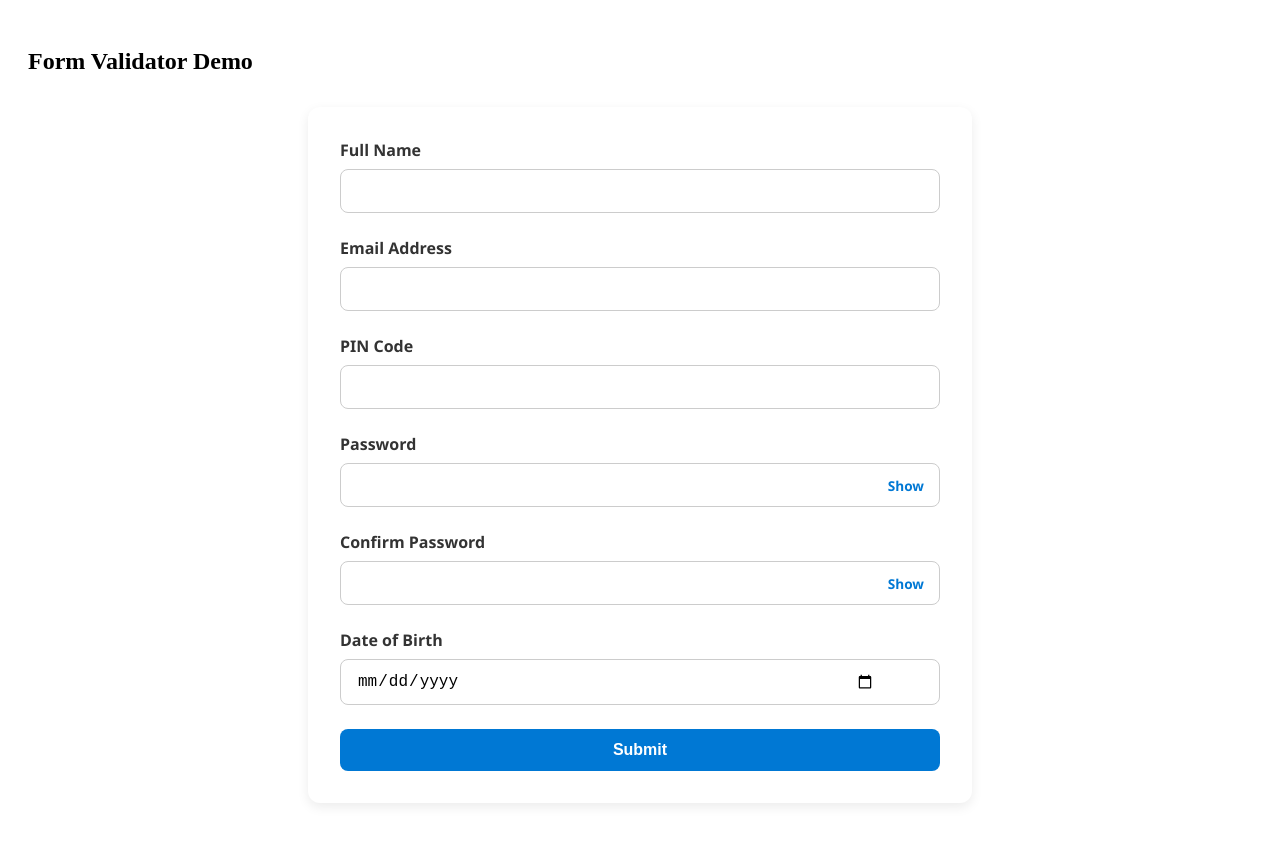
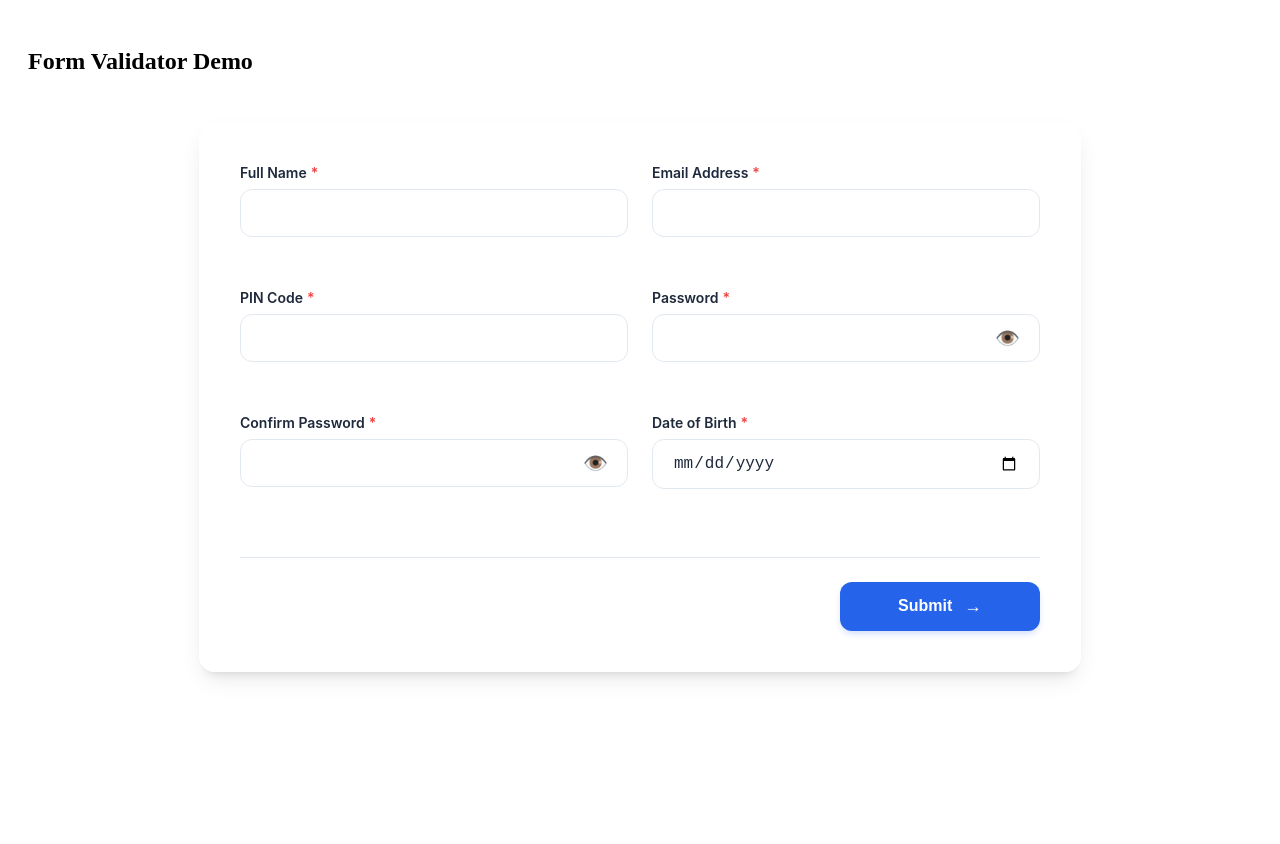
Before and after one commit to Abmarne/regulated-form-validator, a React (Vite) app: page / in a window 1280 px wide. Shown: the top 844 px of the page. After the commit the page ends 800 px from the top, so only its background shows below. Built offline with nearby package versions, Linux system fonts and the light colour scheme.

Commit message:
feat: implement FormRenderer component with modern styling and multi-step wizard support

```diff
--- a/src/formRenderer.css
+++ b/src/formRenderer.css
@@ -1,27 +1,85 @@
 /* FormRenderer.css */
+:root {
+  --rfv-primary: #2563eb;
+  --rfv-primary-hover: #1d4ed8;
+  --rfv-bg: #f8fafc;
+  --rfv-card-bg: rgba(255, 255, 255, 0.8);
+  --rfv-text: #1e293b;
+  --rfv-text-muted: #64748b;
+  --rfv-border: #e2e8f0;
+  --rfv-input-bg: #ffffff;
+  --rfv-error: #ef4444;
+  --rfv-error-bg: #fee2e2;
+  --rfv-warning: #f59e0b;
+  --rfv-warning-bg: #fef3c7;
+  --rfv-info: #3b82f6;
+  --rfv-info-bg: #dbeafe;
+  --rfv-shadow: 0 10px 25px -5px rgba(0, 0, 0, 0.1), 0 8px 10px -6px rgba(0, 0, 0, 0.1);
+  --rfv-radius: 16px;
+  --rfv-transition: all 0.3s cubic-bezier(0.4, 0, 0.2, 1);
+}
 
-form {
-  max-width: 600px;
-  margin: 2rem auto;
-  padding: 2rem;
-  background: #ffffff;
-  border-radius: 12px;
-  box-shadow: 0 4px 12px rgba(0,0,0,0.08);
-  display: flex;
-  flex-direction: column;
+.form-container.modern-theme {
+  max-width: 800px;
+  margin: 3rem auto;
+  padding: 2.5rem;
+  background: var(--rfv-card-bg);
+  backdrop-filter: blur(12px);
+  -webkit-backdrop-filter: blur(12px);
+  border: 1px solid rgba(255, 255, 255, 0.3);
+  border-radius: var(--rfv-radius);
+  box-shadow: var(--rfv-shadow);
+  font-family: 'Inter', -apple-system, BlinkMacSystemFont, "Segoe UI", Roboto, sans-serif;
+  color: var(--rfv-text);
+  animation: rfvFadeIn 0.5s ease-out;
+}
+
+@keyframes rfvFadeIn {
+  from { opacity: 0; transform: translateY(10px); }
+  to { opacity: 1; transform: translateY(0); }
+}
+
+.form-title {
+  font-size: 1.875rem;
+  font-weight: 800;
+  margin-bottom: 0.5rem;
+  background: linear-gradient(135deg, var(--rfv-primary), #6366f1);
+  -webkit-background-clip: text;
+  background-clip: text;
+  -webkit-text-fill-color: transparent;
+  letter-spacing: -0.025em;
+}
+
+.form-description {
+  color: var(--rfv-text-muted);
+  margin-bottom: 2.5rem;
+  font-size: 1rem;
+}
+
+.fields-grid {
+  display: grid;
+  grid-template-columns: repeat(2, 1fr);
   gap: 1.5rem;
-  font-family: "Segoe UI", Roboto, sans-serif;
 }
 
 .form-group {
   display: flex;
   flex-direction: column;
+  gap: 0.5rem;
+  transition: var(--rfv-transition);
 }
 
-label {
+.form-group label {
+  font-size: 0.875rem;
   font-weight: 600;
-  margin-bottom: 0.5rem;
-  color: #333;
+  color: var(--rfv-text);
+  display: flex;
+  align-items: center;
+  gap: 0.25rem;
+}
+
+.required-star {
+  color: var(--rfv-error);
 }
 
 .input-wrapper {
@@ -32,105 +90,220 @@ label {
 
 .input-wrapper input {
   width: 100%;
-  padding: 0.75rem 1rem;
-  padding-right: 4rem; /* reserve space for toggle text */
-  border: 1px solid #ccc;
-  border-radius: 8px;
+  padding: 0.875rem 1.25rem;
+  background: var(--rfv-input-bg);
+  border: 1.5px solid var(--rfv-border);
+  border-radius: 12px;
   font-size: 1rem;
-  transition: border-color 0.2s, box-shadow 0.2s;
+  color: var(--rfv-text);
+  transition: var(--rfv-transition);
 }
 
 .input-wrapper input:focus {
-  border-color: #0078d4; /* Microsoft blue */
-  box-shadow: 0 0 0 3px rgba(0,120,212,0.2);
   outline: none;
+  border-color: var(--rfv-primary);
+  box-shadow: 0 0 0 4px rgba(37, 99, 235, 0.1);
 }
 
-/* Toggle text inside password fields */
-.toggle-text {
-  position: absolute;
-  right: 1rem;
-  top: 50%;
-  transform: translateY(-50%);
-  cursor: pointer;
-  font-size: 0.85rem;
-  font-weight: 600;
-  color: #0078d4;
-  user-select: none;
+.has-error .input-wrapper input {
+  border-color: var(--rfv-error);
 }
 
-.toggle-text:hover {
-  text-decoration: underline;
+.has-error .input-wrapper input:focus {
+  box-shadow: 0 0 0 4px rgba(239, 68, 68, 0.1);
 }
 
-button[type="submit"] {
-  padding: 0.75rem 1.5rem;
-  background: #0078d4;
-  color: #fff;
-  font-size: 1rem;
-  font-weight: 600;
+.toggle-password-btn {
+  position: absolute;
+  right: 0.75rem;
+  background: transparent;
   border: none;
+  padding: 0.5rem;
+  cursor: pointer;
+  color: var(--rfv-text-muted);
+  font-size: 1.25rem;
+  display: flex;
+  align-items: center;
+  justify-content: center;
   border-radius: 8px;
-  cursor: pointer;
-  transition: background 0.2s;
+  transition: var(--rfv-transition);
 }
 
-button[type="submit"]:hover {
-  background: #005a9e;
+.toggle-password-btn:hover {
+  background: var(--rfv-bg);
+  color: var(--rfv-primary);
 }
 
-button[type="submit"]:active {
-  background: #004578;
+.error-container {
+  min-height: 20px;
 }
 
-/* Severity-based validation messages */
 .validation-message {
-  margin-top: 0.5rem;
-  font-size: 0.9rem;
+  font-size: 0.75rem;
   font-weight: 500;
-  border-radius: 6px;
-  padding: 0.4rem 0.6rem;
+  padding: 0.5rem 0.75rem;
+  border-radius: 8px;
+  margin-top: 0.25rem;
+  display: flex;
+  align-items: center;
+  gap: 0.5rem;
+  animation: rfvSlideDown 0.2s ease-out;
+}
+
+@keyframes rfvSlideDown {
+  from { opacity: 0; transform: translateY(-5px); }
+  to { opacity: 1; transform: translateY(0); }
 }
 
 .validation-message.error {
-  color: #d83b01; /* red */
-  background: #fde7e9;
-  border: 1px solid #d83b01;
+  background: var(--rfv-error-bg);
+  color: var(--rfv-error);
+  border: 1px solid rgba(239, 68, 68, 0.2);
 }
 
 .validation-message.warning {
-  color: #946200; /* amber/brown */
-  background: #fff4ce;
-  border: 1px solid #946200;
+  background: var(--rfv-warning-bg);
+  color: var(--rfv-warning);
+  border: 1px solid rgba(245, 158, 11, 0.2);
 }
 
 .validation-message.info {
-  color: #005a9e; /* blue */
-  background: #deecf9;
-  border: 1px solid #005a9e;
+  background: var(--rfv-info-bg);
+  color: var(--rfv-info);
+  border: 1px solid rgba(59, 130, 246, 0.2);
 }
 
-/* Responsive tweaks */
-@media (max-width: 480px) {
-  form {
-    padding: 1rem;
+.form-actions {
+  margin-top: 2.5rem;
+  padding-top: 1.5rem;
+  border-top: 1px solid var(--rfv-border);
+  display: flex;
+  justify-content: flex-end;
+  gap: 1rem;
+}
+
+.submit-btn {
+  padding: 0.875rem 2rem;
+  background: var(--rfv-primary);
+  color: white;
+  border: none;
+  border-radius: 12px;
+  font-size: 1rem;
+  font-weight: 600;
+  cursor: pointer;
+  display: flex;
+  align-items: center;
+  gap: 0.75rem;
+  transition: var(--rfv-transition);
+  box-shadow: 0 4px 6px -1px rgba(37, 99, 235, 0.2);
+}
+
+.submit-btn:hover {
+  background: var(--rfv-primary-hover);
+  transform: translateY(-1px);
+  box-shadow: 0 10px 15px -3px rgba(37, 99, 235, 0.3);
+}
+
+.submit-btn:active {
+  transform: translateY(0);
+}
+
+.primary-btn {
+  flex: 1;
+  justify-content: center;
+  max-width: 200px;
+}
+
+.back-btn {
+  padding: 0.875rem 1.5rem;
+  background: transparent;
+  color: var(--rfv-text);
+  border: 1.5px solid var(--rfv-border);
+  border-radius: 12px;
+  font-size: 1rem;
+  font-weight: 600;
+  cursor: pointer;
+  display: flex;
+  align-items: center;
+  gap: 0.5rem;
+  transition: var(--rfv-transition);
+}
+
+.back-btn:hover {
+  background: var(--rfv-bg);
+  border-color: var(--rfv-text-muted);
+}
+
+.btn-icon {
+  font-size: 1.1rem;
+  transition: var(--rfv-transition);
+}
+
+.submit-btn:hover .btn-icon {
+  transform: translateX(4px);
+}
+
+/* Wizard Elements */
+.wizard-progress {
+  margin-bottom: 2rem;
+  animation: rfvFadeIn 0.5s ease-out;
+}
+
+.progress-bar {
+  height: 6px;
+  background: var(--rfv-border);
+  border-radius: 10px;
+  overflow: hidden;
+  margin-bottom: 0.75rem;
+}
+
+.progress-fill {
+  height: 100%;
+  background: linear-gradient(90deg, var(--rfv-primary), #6366f1);
+  transition: width 0.5s cubic-bezier(0.4, 0, 0.2, 1);
+}
+
+.step-indicator {
+  font-size: 0.875rem;
+  color: var(--rfv-text-muted);
+}
+
+.step-indicator strong {
+  color: var(--rfv-primary);
+  margin-left: 0.25rem;
+}
+
+.no-fields {
+  text-align: center;
+  padding: 2rem;
+  color: var(--rfv-text-muted);
+  border: 2px dashed var(--rfv-border);
+  border-radius: 12px;
+}
+
+/* Responsive Grid */
+@media (max-width: 640px) {
+  .fields-grid {
+    grid-template-columns: 1fr;
+  }
+
+  .form-container.modern-theme {
+    margin: 1rem;
+    padding: 1.5rem;
+  }
+
+  .form-title {
+    font-size: 1.5rem;
+  }
+
+  .form-actions {
+    flex-direction: column-reverse;
     gap: 1rem;
   }
 
-  .input-wrapper input,
-  button[type="submit"] {
-    font-size: 0.9rem;
-    padding: 0.6rem;
-    padding-right: 3rem; /* adjust for smaller screens */
-  }
-
-  .toggle-text {
-    font-size: 0.75rem;
-    right: 0.75rem;
-  }
-
-  .validation-message {
-    font-size: 0.8rem;
-    padding: 0.3rem 0.5rem;
+  .submit-btn, .back-btn {
+    width: 100%;
+    max-width: none;
+    justify-content: center;
   }
 }
--- a/src/formRenderer.jsx
+++ b/src/formRenderer.jsx
@@ -1,15 +1,22 @@
-import React, { useState } from "react";
+import React, { useState, useMemo } from "react";
 import { validateAll, validateField } from "./validator.js";
 import "./FormRenderer.css";
 
-export default function FormRenderer({ config, onSubmit, locale = "en" }) {
+export default function FormRenderer({ config, onSubmit, locale = "en", theme = "modern" }) {
+  const [currentStep, setCurrentStep] = useState(0);
   const [values, setValues] = useState({});
   const [errors, setErrors] = useState({});
   const [visiblePasswords, setVisiblePasswords] = useState({});
-  const [timeouts, setTimeouts] = useState({}); // track active timeouts per field
+  const [timeouts, setTimeouts] = useState({});
 
-  if (!config?.fields?.length) {
-    return <div>No fields configured</div>;
+  const isMultiStep = !!config?.steps?.length;
+  const steps = config.steps || [{ fields: config.fields || [], title: config.title, description: config.description }];
+  const currentStepData = steps[currentStep];
+  const isFirstStep = currentStep === 0;
+  const isLastStep = currentStep === steps.length - 1;
+
+  if (!isMultiStep && !config?.fields?.length) {
+    return <div className="no-fields">No fields configured</div>;
   }
 
   const handleChange = async (e, field) => {
@@ -18,10 +25,7 @@ export default function FormRenderer({ config, onSubmit, locale = "en" }) {
     let invalidCharUsed = false;
 
     if (field.allowedChars) {
-      const filtered = rawVal
-        .split("")
-        .filter((ch) => field.allowedChars.test(ch))
-        .join("");
+      const filtered = rawVal.split("").filter((ch) => field.allowedChars.test(ch)).join("");
       if (filtered !== rawVal) {
         invalidCharUsed = true;
         val = filtered;
@@ -39,106 +43,132 @@ export default function FormRenderer({ config, onSubmit, locale = "en" }) {
         ? (typeof field.messageOnInvalid === "object"
             ? field.messageOnInvalid[locale] || field.messageOnInvalid.en
             : field.messageOnInvalid)
-        : res.valid
-        ? null
-        : res.errors,
+        : res.valid ? null : res.errors,
     }));
   };
 
-  const handleSubmit = async (e) => {
+  const handleNext = async (e) => {
     e.preventDefault();
-    const result = await validateAll(config.fields, values, locale);
-    setErrors(result.errors);
+    const result = await validateAll(currentStepData.fields, values, locale);
+    setErrors((prev) => ({ ...prev, ...result.errors }));
+
     if (result.valid) {
+      if (isLastStep) {
         onSubmit(values);
+      } else {
+        setCurrentStep(prev => prev + 1);
       }
+    }
+  };
+
+  const handleBack = () => {
+    if (!isFirstStep) setCurrentStep(prev => prev - 1);
   };
 
   const toggleVisibility = (fieldName) => {
     setVisiblePasswords((prev) => {
       const newState = { ...prev, [fieldName]: !prev[fieldName] };
-
-      // If toggled to visible, set a timeout to auto-hide after 5 seconds
       if (newState[fieldName]) {
-        if (timeouts[fieldName]) {
-          clearTimeout(timeouts[fieldName]);
+        if (timeouts[fieldName]) clearTimeout(timeouts[fieldName]);
+        const timeoutId = setTimeout(() => {
+          setVisiblePasswords((prevState) => ({ ...prevState, [fieldName]: false }));
+        }, 3000);
+        setTimeouts((prevTimeouts) => ({ ...prevTimeouts, [fieldName]: timeoutId }));
       }
-        const timeoutId = setTimeout(() => {
-          setVisiblePasswords((prevState) => ({
-            ...prevState,
-            [fieldName]: false,
-          }));
-        }, 3000); // auto-hide after 3 seconds
-        setTimeouts((prevTimeouts) => ({
-          ...prevTimeouts,
-          [fieldName]: timeoutId,
-        }));
-      }
-
       return newState;
     });
   };
 
   return (
-    <form onSubmit={handleSubmit}>
-      {config.fields.map((field) => (
-        <div key={field.name} className="form-group">
-          <label htmlFor={field.name}>{field.label}</label>
+    <div className={`form-container ${theme}-theme ${isMultiStep ? 'wizard-mode' : ''}`}>
+      {isMultiStep && (
+        <div className="wizard-progress">
+          <div className="progress-bar">
+            <div
+              className="progress-fill"
+              style={{ width: `${((currentStep + 1) / steps.length) * 100}%` }}
+            />
+          </div>
+          <div className="step-indicator">
+            Step {currentStep + 1} of {steps.length}: <strong>{currentStepData.title}</strong>
+          </div>
+        </div>
+      )}
+
+      <form onSubmit={handleNext} noValidate>
+        {currentStepData.title && !isMultiStep && <h2 className="form-title">{currentStepData.title}</h2>}
+        {currentStepData.description && <p className="form-description">{currentStepData.description}</p>}
+
+        <div className="fields-grid">
+          {currentStepData.fields.map((field) => (
+            <div
+              key={field.name}
+              className={`form-group ${errors[field.name] ? "has-error" : ""}`}
+              style={{ gridColumn: field.fullWidth ? "1 / -1" : "span 1" }}
+            >
+              <label htmlFor={field.name}>
+                {field.label}
+                {field.validation?.some(v => v.type === "required") && <span className="required-star">*</span>}
+              </label>
+
               <div className="input-wrapper">
                 <input
                   id={field.name}
                   name={field.name}
                   type={
                     field.type === "password"
-                  ? visiblePasswords[field.name]
-                    ? "text"
-                    : "password"
+                      ? visiblePasswords[field.name] ? "text" : "password"
                       : field.type || "text"
                   }
+                  placeholder={field.placeholder || ""}
                   value={values[field.name] || ""}
                   onChange={(e) => handleChange(e, field)}
                   maxLength={field.max || undefined}
                   aria-invalid={!!errors[field.name]}
                   aria-describedby={`${field.name}-error`}
+                  aria-required={field.validation?.some(v => v.type === "required")}
                 />
                 {field.type === "password" && (
-              <span
-                className="toggle-text"
+                  <button
+                    type="button"
+                    className="toggle-password-btn"
                     onClick={() => toggleVisibility(field.name)}
-                role="button"
-                aria-label={
-                  visiblePasswords[field.name] ? "Hide password" : "Show password"
-                }
+                    aria-label={visiblePasswords[field.name] ? "Hide password" : "Show password"}
                   >
-                {visiblePasswords[field.name] ? "Hide" : "Show"}
-              </span>
+                    {visiblePasswords[field.name] ? <span>👁️‍🗨️</span> : <span>👁️</span>}
+                  </button>
                 )}
               </div>
 
-          {errors[field.name] &&
-            Array.isArray(errors[field.name]) &&
+              <div id={`${field.name}-error`} className="error-container" role="alert">
+                {errors[field.name] && (
+                  Array.isArray(errors[field.name]) ? (
                     errors[field.name].map((err, idx) => (
-              <div
-                key={idx}
-                id={`${field.name}-error-${idx}`}
-                className={`validation-message ${err.severity}`}
-              >
-                {typeof err.message === "object"
-                  ? err.message[locale] || err.message.en
-                  : err.message}
+                      <div key={idx} className={`validation-message ${err.severity}`}>
+                        {typeof err.message === "object" ? err.message[locale] || err.message.en : err.message}
+                      </div>
+                    ))
+                  ) : (
+                    <div className="validation-message error">{errors[field.name]}</div>
+                  )
+                )}
+              </div>
             </div>
           ))}
-          {errors[field.name] && typeof errors[field.name] === "string" && (
-            <div
-              id={`${field.name}-error`}
-              className="validation-message error"
-            >
-              {errors[field.name]}
         </div>
+
+        <div className="form-actions">
+          {isMultiStep && !isFirstStep && (
+            <button type="button" className="back-btn" onClick={handleBack}>
+              <span className="btn-icon">←</span> Back
+            </button>
           )}
+          <button type="submit" className="submit-btn primary-btn">
+            {isLastStep ? (config.submitLabel || "Submit") : "Continue"}
+            <span className="btn-icon">→</span>
+          </button>
         </div>
-      ))}
-      <button type="submit">Submit</button>
       </form>
+    </div>
   );
 }
```
Also changed, not shown: example/Demo.jsx (+46 -34 lines). Lines whose indentation alone changed are shown as unchanged.
